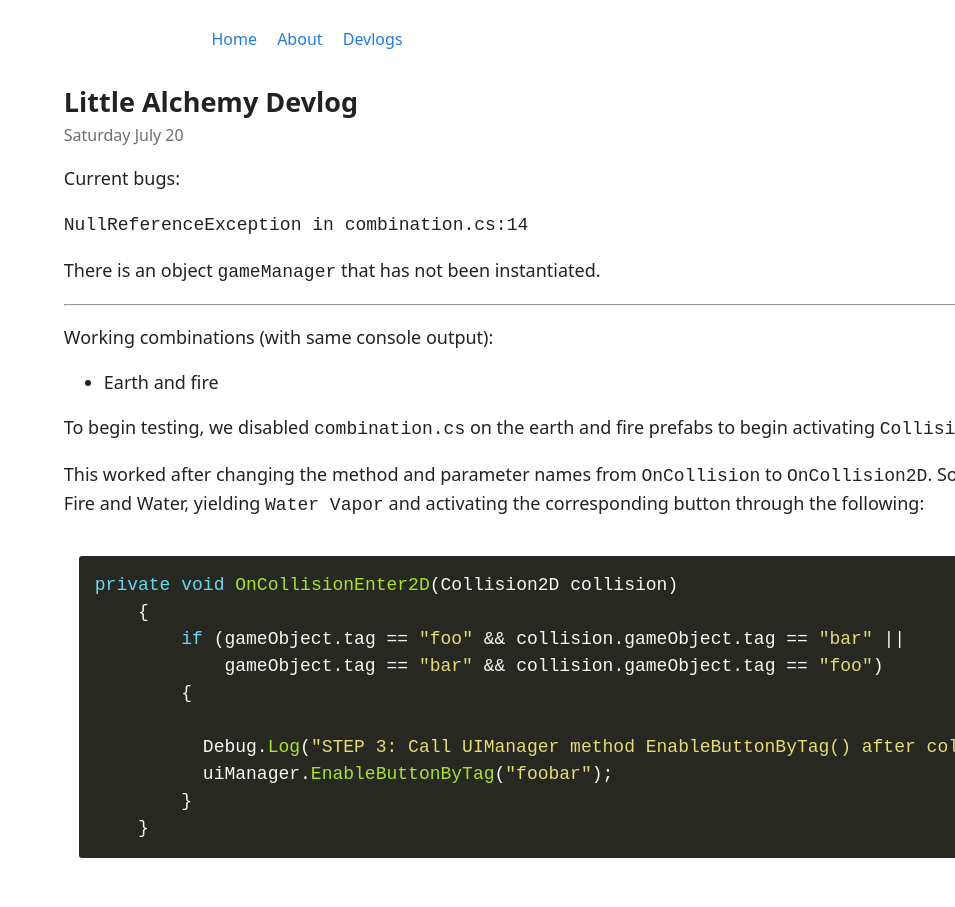
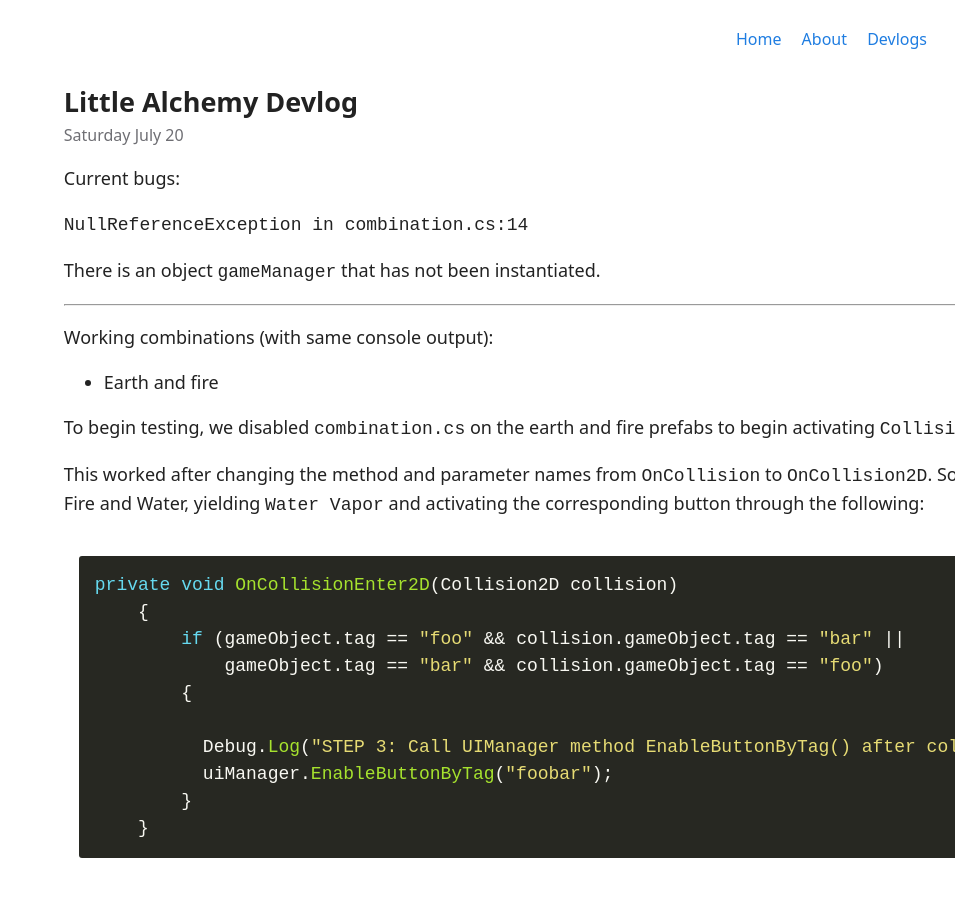
Before and after one commit to cspablocortez/cspablocortez.github.io, a Jekyll site: the page built from _posts/2024-07-20-little-alchemy-devlog.md, in a window 1280 px wide. Shown: the whole page, without its empty margins (325-1280 px from the left). Built offline with Jekyll 4.4.1, drawn with Linux system fonts in a browser that asks for light colours.

Commit message:
css tinkering

```diff
--- a/assets/css/style.css
+++ b/assets/css/style.css
@@ -33,7 +33,7 @@ a:hover {
 nav {
     margin: 0 auto;
     display: flex;
-    justify-content: space-around;
+    justify-content: flex-end;
     align-items: center;
     flex-wrap: wrap;
 }
@@ -65,8 +65,8 @@ nav a {
     /* background-color: var(--code-background-color); */
     /* color: var(--code-color); */
     border-radius: 3px;
-    margin-block-start: 1em;
-    margin-block-end: 1em;
+/*    margin-block-start: 1em;*/
+/*    margin-block-end: 1em;*/
     overflow-x: auto;
 }
 
```
Also changed, not shown: README.md.
